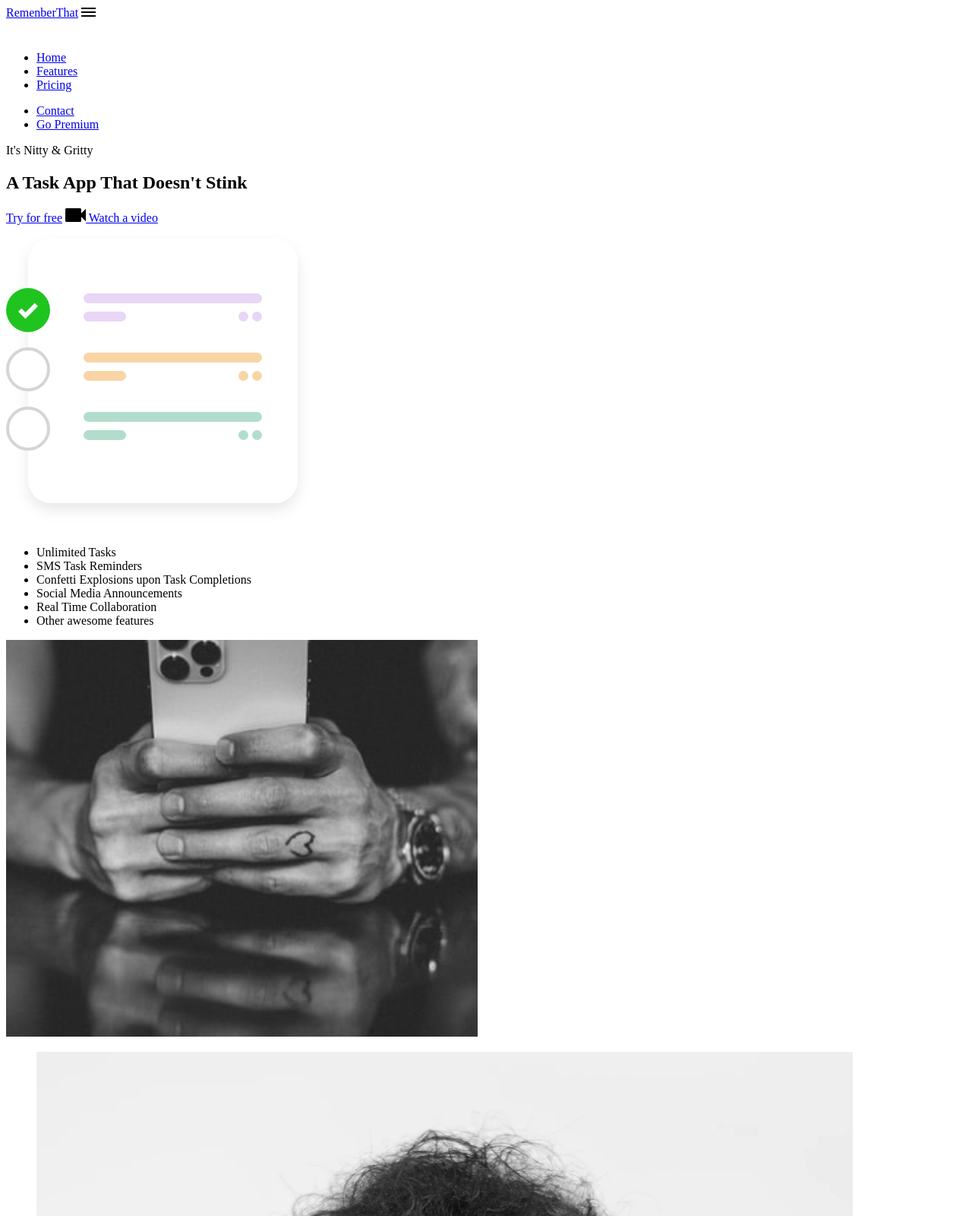
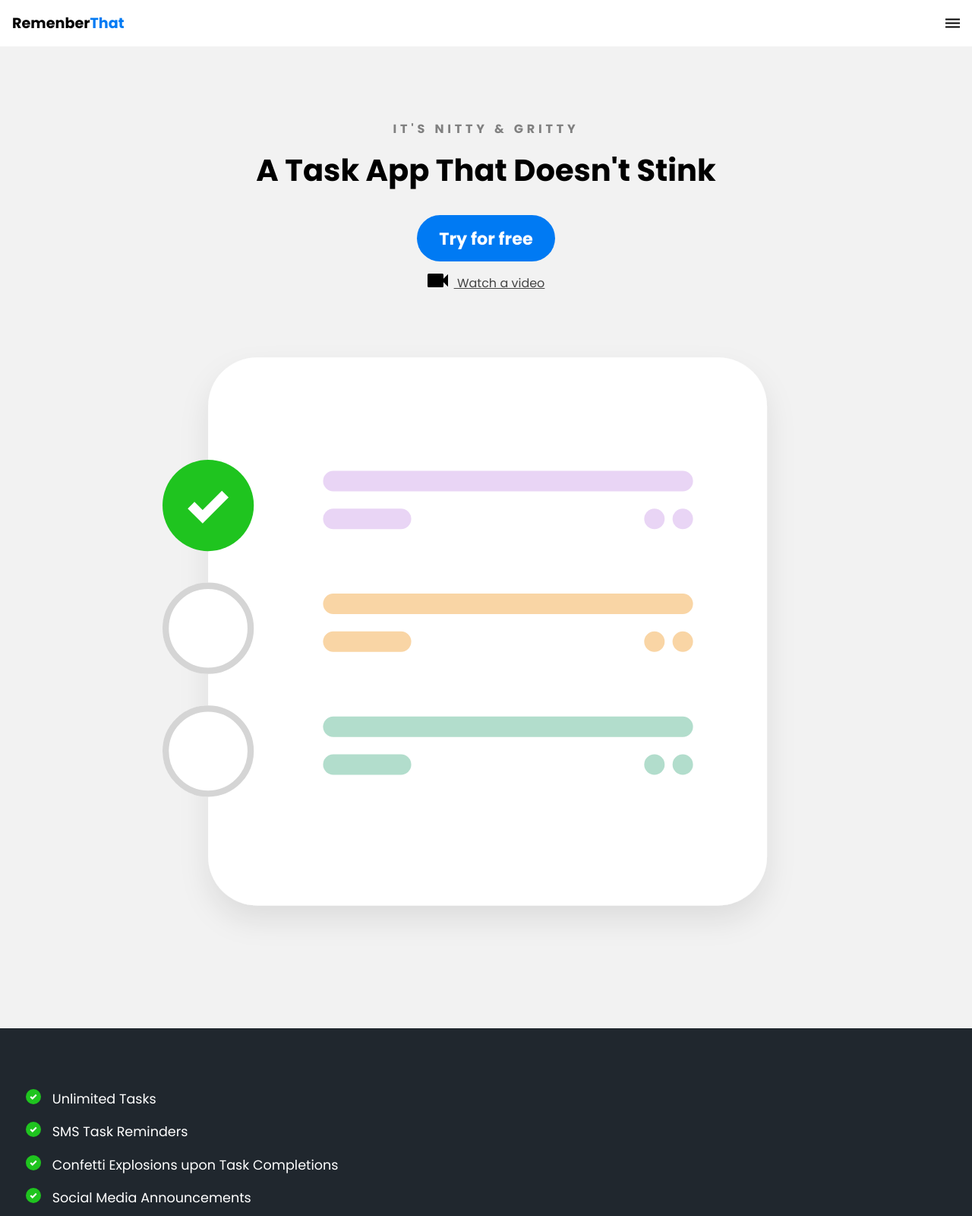
Before and after one commit to Thalesousa/Remenber-That, a plain HTML site: page index.html in a window 1280 px wide. Shown: the top 1600 px of the page at 76% size. Drawn offline with Linux system fonts and the light colour scheme.

Commit message:
Estrutura css

```diff
--- a/css/main.scss
+++ b/css/main.scss
@@ -0,0 +1,189 @@
+@import url('https://fonts.googleapis.com/css2?family=Poppins:wght@400;700&display=swap');
+
+:root {
+    --primary-color: #007AF3;
+}
+
+body {
+    background: #f2f2f2;
+    margin: 0;
+    font-family: 'Poppins';
+}
+
+.navbar {
+    background: white;
+    padding: 1em;
+
+    .logo {
+        text-decoration: none;
+        font-weight: bold;
+        color: black;
+        font-size: 1.2em;
+
+        span {
+            color: var(--primary-color);
+        }
+    }
+
+    nav {
+        display: none;
+    }
+
+    .container {
+        display: flex;
+        place-content: space-between;
+    }
+    .mobile-menu {
+        cursor: pointer;
+    }
+}
+
+a {
+    color: #444444;
+}
+
+ul {
+    list-style-type: none;
+    margin: 0;
+    padding: 0;
+}
+
+section {
+    padding: 5em 2em;
+}
+
+.hero {
+    text-align: center;
+}
+
+.left-col {
+    .subhead {
+        text-transform: uppercase;
+        font-weight: bold;
+        color: gray;
+        letter-spacing: .3em;
+    }
+
+    h1 {
+        font-size: 2.5em;
+        line-height: 1.3em;
+        margin-top: .2em;
+    }
+
+    .primary-cta {
+        background: var(--primary-color);
+        color: white;
+        text-decoration: none;
+        padding: .6em 1.3em;
+        font-size: 1.4em;
+        border-radius: 5em;
+        font-weight: bold;
+        display: inline-block;
+    }
+
+    .watch-video-cta {
+        display: block;
+        margin-top: 1em;
+
+        img {
+            margin-right: .5em;
+        }
+    }
+}
+
+
+.hero-img {
+    width: 70%;
+    margin-top: 3em;
+}
+
+section.features-section {
+    background: #20272E;
+    color: white;
+}
+
+ul.features-list {
+    margin: 0;
+    padding-left: .1em;
+
+    li {
+        font-size: 1.1em;
+        margin-bottom: 1em;
+        margin-left: 2em;
+        position: relative;
+
+        &::before {
+            content: '';
+            left: -2em;
+            position: absolute;
+            width: 20px;
+            height: 20px;
+            background-image: url('../images/bullet.svg');
+            background-size: contain;
+            margin-right: .5em;
+        }
+    }
+}
+
+.features-section img {
+    display: none;
+}
+
+.testimonials-section {
+    background: var(--primary-color);
+    color: white;
+    li {
+        background: #006bd6;
+        text-align: center;
+        padding: 2em 1em;
+        width: 80%;
+        margin: 0 auto 5em auto;
+        border-radius: 1em;
+
+        img {
+            width: 5em;
+            height: 5em;
+            border: 5px solid #006bd6;
+            border-radius: 50%;
+            margin-top: -4.5em;
+        }
+    }
+}
+
+h2 {
+    font-size: 2em;
+}
+
+label {
+    display: block;
+    font-size: 1.2em;
+    margin-bottom: .5em;
+}
+
+input, textarea {
+    width: 100%;
+    padding: .8em;
+    margin-bottom: 1em;
+    border-radius: .3em;
+    border: 1px solid gray;
+    box-sizing: border-box;
+}
+
+input[type="submit"]{
+    background-color: var(--primary-color);
+    color: white;
+    font-weight: bold;
+    font-size: 1.3em;
+    border: none;
+    margin-bottom: 5em;
+    border-radius: 5em;
+    display: inline-block;
+    padding: .8em 2em;
+    width: unset;
+    cursor: pointer;
+}
+
+iframe {
+    width: 100%;
+    height: 300px;
+}
--- a/index.html
+++ b/index.html
@@ -9,7 +9,7 @@
 <body>
     <div class="navbar">
         <div class="container">
-            <a href="#">Remenber<span>That</span></a>
+            <a class="logo" href="#">Remenber<span>That</span></a>
 
             <img id="mobile-cta" class="mobile-menu" src="images/menu.svg" alt="Open Navigation">
 
@@ -38,7 +38,7 @@
                 <h1>A Task App That Doesn't Stink</h1>
 
                 <div class="hero-cta">
-                    <a href="#" class="primary-nav">Try for free</a>
+                    <a href="#" class="primary-cta">Try for free</a>
                     <a href="#" class="watch-video-cta">
                         <img src="images/watch.svg" alt="Watch a video"> Watch a video
                     </a>
@@ -52,7 +52,7 @@
 
     <section class="features-section">
         <div class="container">
-            <ul>
+            <ul class="features-list">
                 <li>Unlimited Tasks</li>
                 <li>SMS Task Reminders</li>
                 <li>Confetti Explosions upon Task Completions</li>
```
Also changed, not shown: css/main.css, 1 other file.
